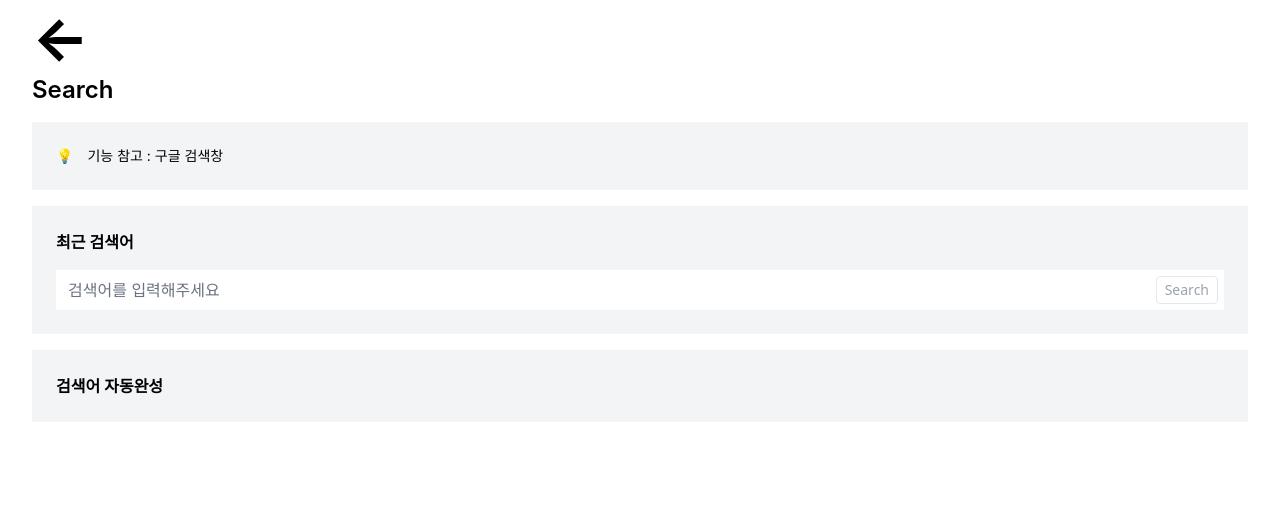
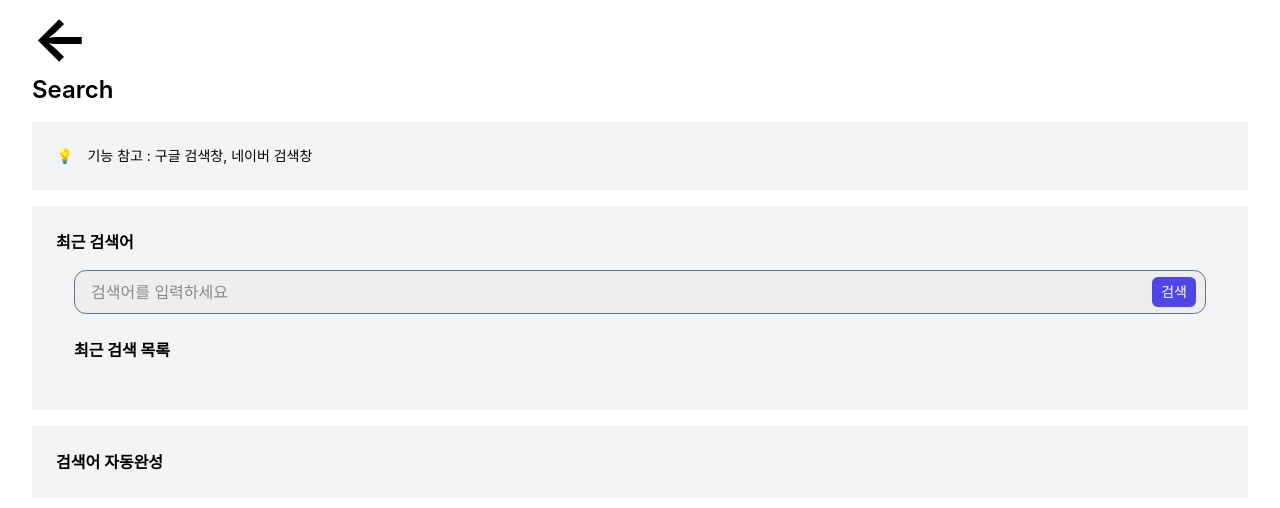
Before and after one commit to dongseob/JDS-Components-World, a Next.js app: page /Search/Search in a window 1280 px wide. Shown: the top 508 px of the page. Built offline with nearby package versions, Linux system fonts and the light colour scheme.

Commit message:
search > searchRecord(최근검색어) 기능 구현

```diff
--- a/pages/Search/Search.js
+++ b/pages/Search/Search.js
@@ -10,7 +10,7 @@ const Search = () => {
                 <span className="back">&larr;</span>
             </Link>
             <div className="text-2xl font-semibold mt-2">Search</div>
-            <div className="card text-sm">💡&emsp;기능 참고 : 구글 검색창</div>
+            <div className="card text-sm">💡&emsp;기능 참고 : 구글 검색창, 네이버 검색창</div>
             <SearchRecord></SearchRecord>
             <SearchAuto></SearchAuto>
         </div>
--- a/pages/Search/SearchRecord.js
+++ b/pages/Search/SearchRecord.js
@@ -1,39 +1,77 @@
-import { useState, useEffect, useCallback } from "react";
+import { useState, useEffect, useRef } from "react";
 
 const SearchRecord = () => {
-    const [searchValue, setSearchValue] = useState("");
-    const [searchRecord, setSearchRecord] = useState([]);
-    const [isSearch, setIsSearch] = useState(false);
+    const [isInput, setIsInput] = useState(true); // 최근검색어 화면을 띄울지 말지 결정
+    const [isInputVal, setIsInputVal] = useState(""); // 인풋에 담긴 값 실시간 저장
+    const [storageItem, setStorageItem] = useState(null);
+    const inputRef = useRef(null);
 
-    const fnInputChange = useCallback((e) => {
-        setSearchValue(e.target.value);
-    }, []);
+    // 검색 실행 함수
+    const fnSubmit = (e, val) => {
+        e.preventDefault(); // 페이지 이동 막음
 
-    const fnSubmit = (e) => {
-        e.preventDefault();
-        const origin = window.localStorage.getItem("최근검색어");
-        const result = [];
-        if (origin !== null) result = origin.split(",");
+        if (val === "" || val.length === 0) {
+            alert("검색어를 입력해주세요");
+            return;
+        }
 
-        if (origin !== null) {
-            result.push(searchValue);
-            window.localStorage.setItem("최근검색어", result);
-            setSearchRecord(result);
+        addStorage(e, val); // 아이템 저장 함수
+
+        // alert(val + "로 검색하셨군요 검색결과 화면은 준비중입니다.");
+    };
+
+    // 로컬스토리지에 아이템 저장
+    const addStorage = (e, val) => {
+        let storageItem = JSON.parse(localStorage.getItem("최근검색어"));
+
+        console.log("yogiyo1 : ", storageItem);
+
+        if (storageItem !== null) {
+            // 로컬스토리지에 값이 존재한지 확인
+            if (storageItem.includes(val)) {
+                // 입력한 값이 기존에 존재하는 아이템이라면 삭제한 후, 다시 저장
+                removeStorage(e, val); // 중복 아이템 제거
+
+                let storageItem = JSON.parse(
+                    localStorage.getItem("최근검색어")
+                );
+                storageItem.push(val); // 기존값과 합침
+                localStorage.setItem("최근검색어", JSON.stringify(storageItem)); // 로컬스토리지에 기존값과 합쳐서 저장
+                setStorageItem(storageItem);
+            } else {
+                // 입력한 값이 기존에 존재하지 않다면
+                storageItem.push(val); // 기존값과 합침
+                localStorage.setItem("최근검색어", JSON.stringify(storageItem)); // 로컬스토리지에 기존값과 합쳐서 저장
+                setStorageItem(storageItem);
+            }
         } else {
-            window.localStorage.setItem("최근검색어", searchValue);
-            setSearchRecord(searchValue);
+            localStorage.setItem("최근검색어", val); // 로컬스토리지에 아무값도 없을때 저장
+            setStorageItem(storageItem);
         }
     };
 
-    // useEffect(() => {
-    //     console.log(searchRecord);
-    // }, [searchRecord]);
+    // 로컬스토리지에 아이템 제거
+    const removeStorage = (e, val) => {
+        // 선택한 값을 제외한 배열 다시 생성하여 저장하는 프로세스
+        let storageItem = JSON.parse(localStorage.getItem("최근검색어"));
+        let result = storageItem.filter((el) => el !== val);
+        localStorage.setItem("최근검색어", JSON.stringify(result));
+        setStorageItem(result);
+        e.stopPropagation(); // 이벤트 버블링 방지
+    };
 
     useEffect(() => {
-        const origin = window.localStorage.getItem("최근검색어");
-        const result = [];
-        if (origin !== null) result = origin.split(",");
-        setSearchRecord(result);
+        // 값이 없으면 초기화
+        if (localStorage.getItem("최근검색어") === null) {
+            localStorage.setItem("최근검색어", JSON.stringify([])); //초기화 용도
+        }
+
+        let storageItem = JSON.parse(localStorage.getItem("최근검색어"));
+
+        // 최초 스토리지에 아이템이 있다면 셋팅
+        if (storageItem !== null) {
+            setStorageItem(storageItem);
+        }
     }, []);
 
     return (
@@ -42,72 +80,71 @@ const SearchRecord = () => {
 
             <div className="mt-4">
                 <form
-                    onSubmit={fnSubmit}
-                    className="relative mt-1 flex items-center"
+                    onSubmit={(e) => fnSubmit(e, isInputVal)}
+                    className="px-[18px] relative flex"
                 >
                     <input
                         type="text"
-                        onChange={fnInputChange}
-                        className="w-full border-none"
-                        placeholder="검색어를 입력해주세요"
-                        onFocus={() => setIsSearch(true)}
-                        onBlur={() =>
-                            setTimeout(() => {
-                                setIsSearch(false);
-                            }, 200)
-                        } //밑의 a태그를 누를 때 보다 빨리 동작해서 지연걸어놈 => 좋은 방법 아님
+                        placeholder="검색어를 입력하세요"
+                        onClick={() => setIsInput(false)}
+                        onChange={(e) => setIsInputVal(e.target.value)}
+                        ref={inputRef}
+                        className="h-[44px] bg-[#eeeeee] rounded-[12px] py-[8px] px-[16px] pr-[140px] placeholder:text-[16px] placeholder:text-[#888888] placeholder:text-font-semibold w-full"
                     />
-                    <div className="absolute inset-y-0 right-0 flex py-1.5 pr-1.5">
+
+                    <button
+                        type="submit"
+                        className="flex absolute right-[28px] self-center rounded-md border border-transparent bg-indigo-600 px-2 py-1 text-sm font-medium text-white shadow-sm hover:bg-indigo-700 focus:outline-none focus:ring-2 focus:ring-indigo-500 focus:ring-offset-2"
+                    >
+                        검색
+                    </button>
+                    {isInputVal.length > 0 && (
+                        // 검색 인풋에 값을 1글자 이상 넣을 때 출력, isInputVal 초기화 용도
                         <button
+                            onClick={() => {
+                                setIsInputVal("");
+                                inputRef.current.value = "";
+                            }}
                             type="submit"
-                            className="inline-flex items-center rounded border border-gray-200 px-2 font-sans text-sm font-medium text-gray-400"
+                            className="flex absolute right-[80px] self-center rounded-md border border-transparent bg-indigo-600 px-2 py-1 text-sm font-medium text-white shadow-sm hover:bg-indigo-700 focus:outline-none focus:ring-2 focus:ring-indigo-500 focus:ring-offset-2"
                         >
-                            Search
+                            지우기
                         </button>
-                    </div>
+                    )}
                 </form>
+                <div className="px-[18px] my-[24px]">
+                    <p className="font-bold">최근 검색 목록</p>
+                    <ul className="mt-[12px]">
+                        {storageItem !== null && (
+                            <>
+                                {storageItem
+                                    .slice(0) // 배열 반전
+                                    .reverse() // 배열 반전
+                                    .map((el) => (
+                                        <li
+                                            className="py-[12px] border-b flex relative"
+                                            key={el}
+                                        >
+                                            <p
+                                                onClick={(e) => fnSubmit(e, el)} // 검색 및 아이템 저장 함수
+                                            >
+                                                {el}
+                                            </p>
 
-                {isSearch && (
-                    <div className="py-2 bg-white border-t-2">
-                        <div
-                            onClick={() => {
-                                window.localStorage.removeItem("최근검색어");
-                                alert("최근검색어가 모두 삭제되었습니다.");
-                            }}
-                            className="text-xl font-semibold text-gray-500 cursor-pointer ml-2 mb-2"
-                        >
-                            전체 삭제
-                        </div>
-                        {searchRecord && (
-                            <>
-                                {searchRecord
-                                    .slice(0)
-                                    .reverse()
-                                    .map((el) => (
-                                        <>
-                                            <a
-                                                href="#"
-                                                className="w-full bg-white mt-[1px] py-2 px-3 flex text-sm items-center border-none outline-none hover:bg-slate-200 focus:bg-slate-200 transition-all"
-                                                onClick={() => alert(el)}
+                                            <button
+                                                onClick={(e) =>
+                                                    removeStorage(e, el)
+                                                } // 아이템 삭제 함수
+                                                className="flex absolute right-0 self-center rounded-md border border-transparent bg-indigo-600 px-2 py-1 text-sm font-medium text-white shadow-sm hover:bg-indigo-700 focus:outline-none focus:ring-2 focus:ring-indigo-500 focus:ring-offset-2"
                                             >
-                                                <p>{el}</p>
-                                                {/* 탭 동작에 걸리기 때문에 버튼이 아닌 div로 */}
-                                                <div
-                                                    className="ml-auto border-2 px-2 border-slate-500 rounded-md hover:bg-slate-300"
-                                                    onClick={(e) => {
-                                                        e.stopPropagation();
-                                                        alert(el);
-                                                    }}
-                                                >
-                                                    X
-                                                </div>
-                                            </a>
-                                        </>
+                                                제거
+                                            </button>
+                                        </li>
                                     ))}
                             </>
                         )}
-                    </div>
-                )}
+                    </ul>
+                </div>
             </div>
         </div>
     );
```
